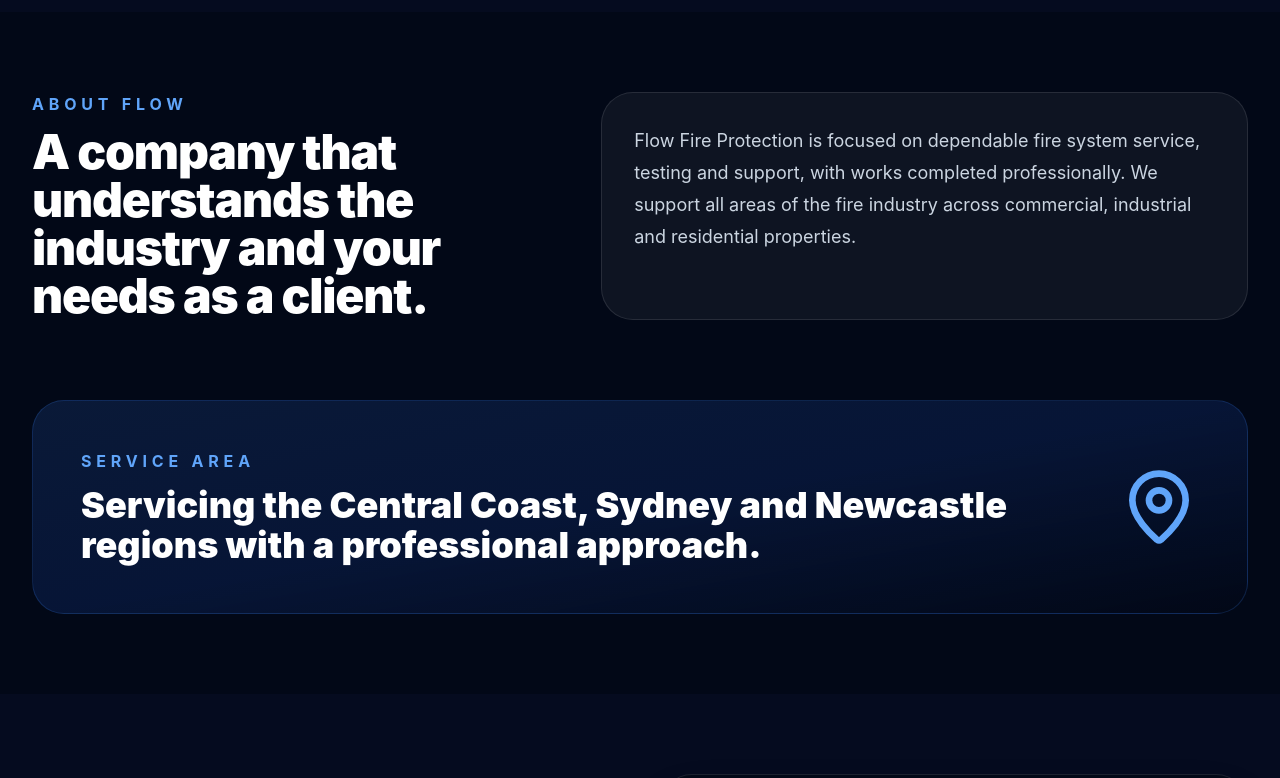
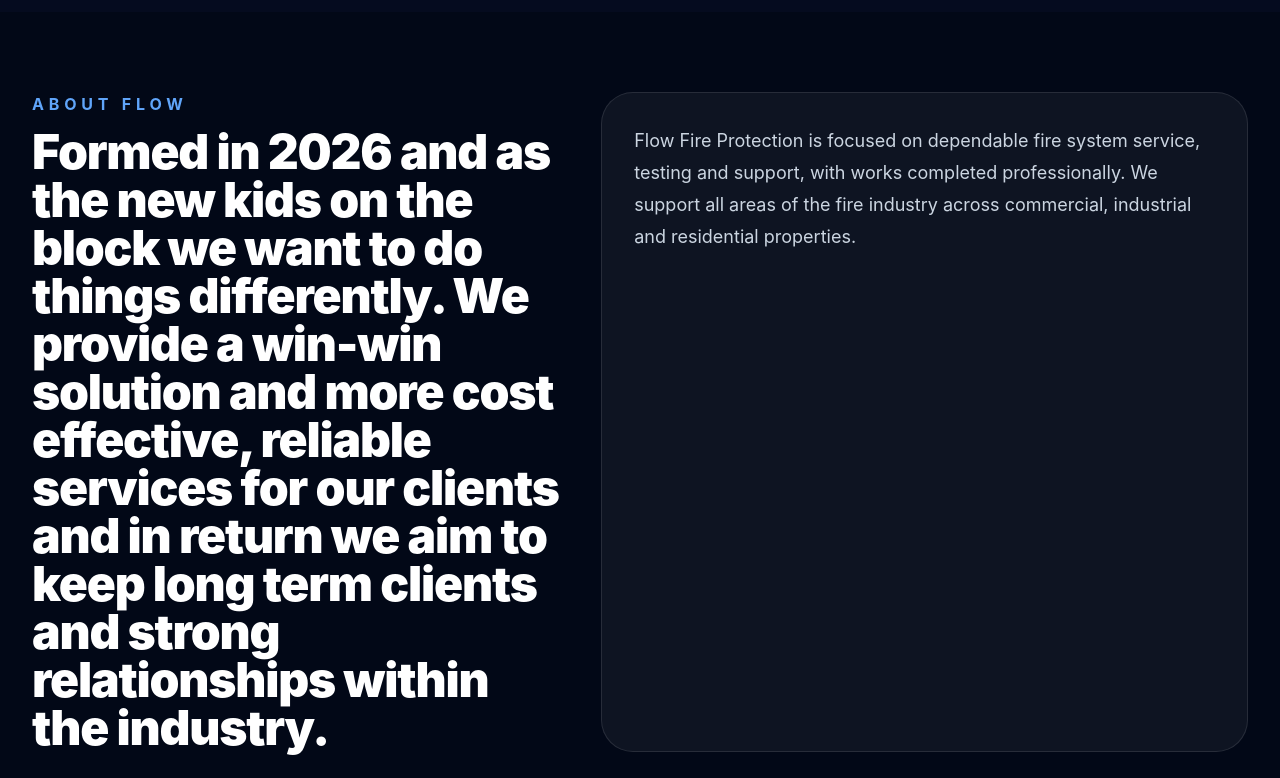
Before and after one commit to nathanflood93/flow-fire-protection, a React (Vite) app: page / in a window 1280 px wide. Shown: the part 2040-2818 px from the top of the page. Built offline with nearby package versions, Linux system fonts and the light colour scheme.

Commit message:
Update App.jsx

```diff
--- a/src/App.jsx
+++ b/src/App.jsx
@@ -79,7 +79,7 @@
 
         <section id="about" className="px-5 py-20 lg:px-8">
           <div className="mx-auto grid max-w-7xl gap-10 lg:grid-cols-[0.9fr_1.1fr]">
-            <div><p className="font-bold uppercase tracking-[0.3em] text-blue-400">About Flow</p><h2 className="mt-3 text-4xl font-black tracking-tight sm:text-5xl">A company that understands the industry and your needs as a client.</h2></div>
+            <div><p className="font-bold uppercase tracking-[0.3em] text-blue-400">About Flow</p><h2 className="mt-3 text-4xl font-black tracking-tight sm:text-5xl">Formed in 2026 and as the new kids on the block we want to do things differently. We provide a win-win solution and more cost effective, reliable services for our clients and in return we aim to keep long term clients and strong relationships within the industry.</h2></div>
             <div className="rounded-[2rem] border border-white/10 bg-white/5 p-8"><p className="text-lg leading-8 text-slate-300">Flow Fire Protection is focused on dependable fire system service, testing and support, with works completed professionally. We support all areas of the fire industry across commercial, industrial and residential properties.</p></div>
           </div>
         </section>
```
